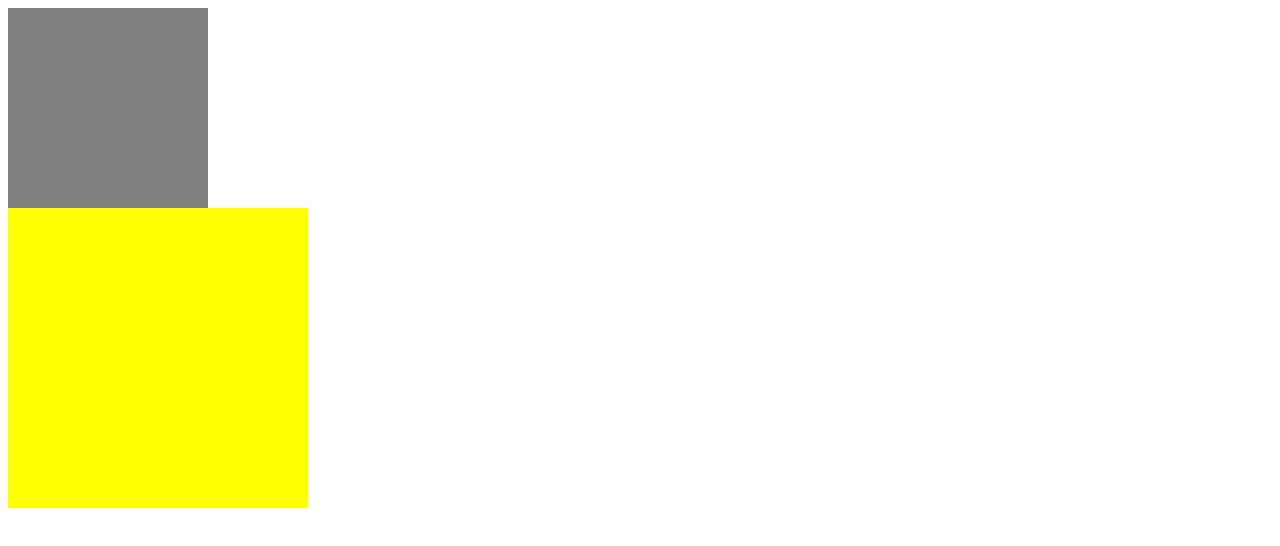
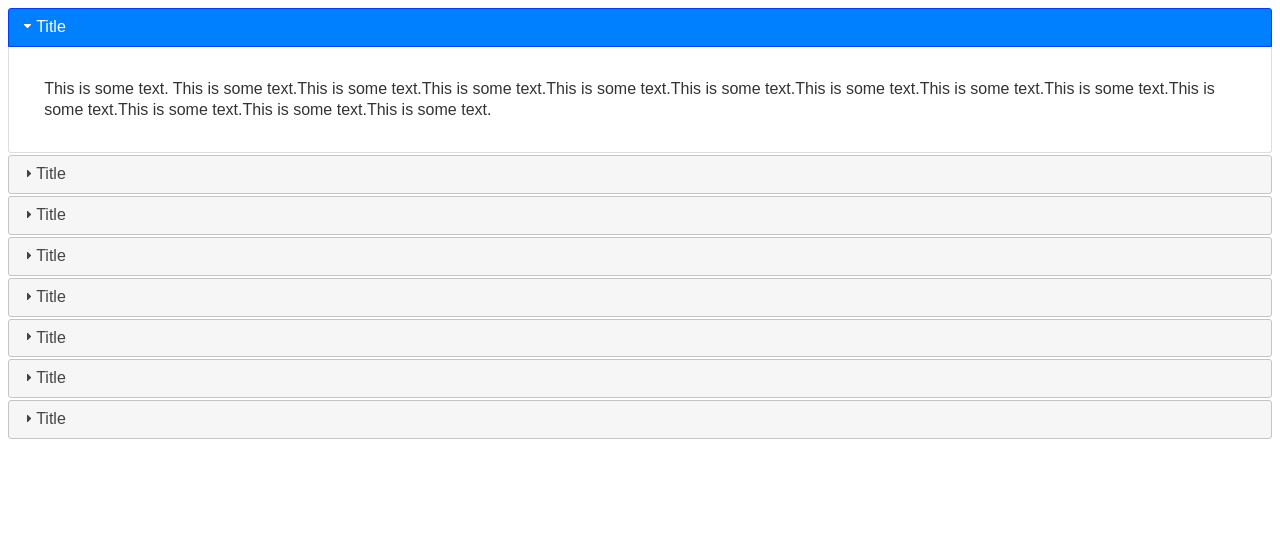
Before and after one commit to sulmanpersonal/RobPercival, a plain HTML site: page 4.jQuery/index.html in a window 1280 px wide. Drawn offline with nearby package versions, Linux system fonts and the light colour scheme.

Commit message:
jQuery UI Accordion

```diff
--- a/4.jQuery/index.html
+++ b/4.jQuery/index.html
@@ -7,7 +7,6 @@
 
     <title>Learning jQuery</title>
     <!--<script type="text/javascript" src="jquery-1.11.2.min.js"></script>-->
-
     <script type="text/javascript" src="http://code.jquery.com/jquery-latest.min.js"></script>
     <link rel="stylesheet" href="https://ajax.googleapis.com/ajax/libs/jqueryui/1.11.2/themes/smoothness/jquery-ui.css" />
     <script src="https://ajax.googleapis.com/ajax/libs/jqueryui/1.11.2/jquery-ui.min.js"></script>
@@ -28,17 +27,42 @@
 
 </head>
 <body>
-    <div id="square"></div>
-    <div id="target"></div>
-
+<div id="accordian">
+    <h3>Title</h3>
+    <div>
+        <p>This is some text. This is some text.This is some text.This is some text.This is some text.This is some text.This is some text.This is some text.This is some text.This is some text.This is some text.This is some text.This is some text.</p>
+    </div>
+    <h3>Title</h3>
+    <div>
+        <p>This is some text. This is some text.This is some text.This is some text.This is some text.This is some text.This is some text.This is some text.This is some text.This is some text.This is some text.This is some text.This is some text.</p>
+    </div>
+    <h3>Title</h3>
+    <div>
+        <p>This is some text. This is some text.This is some text.This is some text.This is some text.This is some text.This is some text.This is some text.This is some text.This is some text.This is some text.This is some text.This is some text.</p>
+    </div>
+    <h3>Title</h3>
+    <div>
+        <p>This is some text. This is some text.This is some text.This is some text.This is some text.This is some text.This is some text.This is some text.This is some text.This is some text.This is some text.This is some text.This is some text.</p>
+    </div>
+    <h3>Title</h3>
+    <div>
+        <p>This is some text. This is some text.This is some text.This is some text.This is some text.This is some text.This is some text.This is some text.This is some text.This is some text.This is some text.This is some text.This is some text.</p>
+    </div>
+    <h3>Title</h3>
+    <div>
+        <p>This is some text. This is some text.This is some text.This is some text.This is some text.This is some text.This is some text.This is some text.This is some text.This is some text.This is some text.This is some text.This is some text.</p>
+    </div>
+    <h3>Title</h3>
+    <div>
+        <p>This is some text. This is some text.This is some text.This is some text.This is some text.This is some text.This is some text.This is some text.This is some text.This is some text.This is some text.This is some text.This is some text.</p>
+    </div>
+    <h3>Title</h3>
+    <div>
+        <p>This is some text. This is some text.This is some text.This is some text.This is some text.This is some text.This is some text.This is some text.This is some text.This is some text.This is some text.This is some text.This is some text.</p>
+    </div>
+</div>
 <script>
-    $("#square").draggable();
-    $("#target").droppable({
-        drop:function(ui, event){
-            $("#target").css("background-color","red");
-        }
-    });
-
+    $("#accordian").accordion();
 </script>
 
 </body>
```
